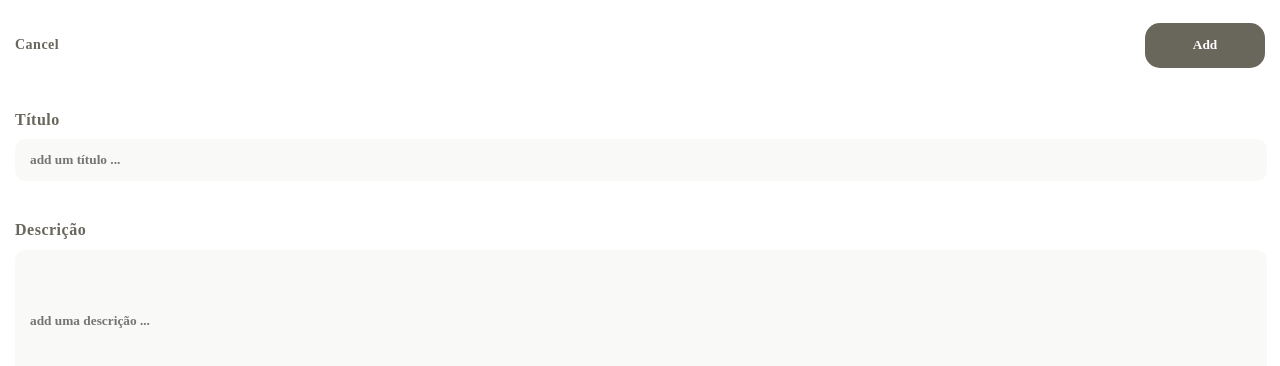
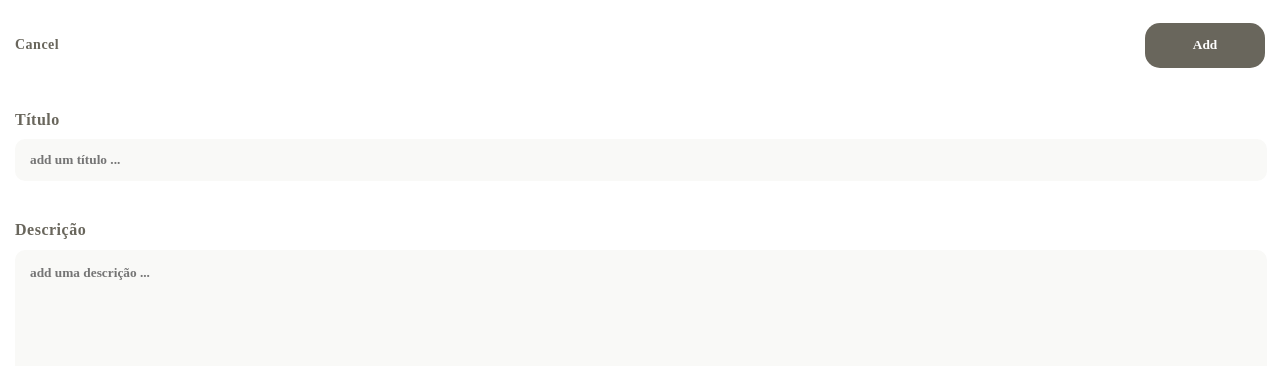
Before and after one commit to IsacLima/Simple-TodoList, a plain HTML site: page index.html in a window 1280 px wide. Shown: the part 60-426 px from the top of the page. Drawn offline with Linux system fonts and the light colour scheme; a web font is replaced by a local one.

Commit message:
feat: add tooltip style

```diff
--- a/assets/css/style.css
+++ b/assets/css/style.css
@@ -83,8 +83,14 @@ nav {
     padding-left: 15px;
 }
 
+.body__input--big::placeholder{
+    position: absolute;
+    top: 15px;
+    left: 15px;
+}
+
 .body__input--big {
-    height: 140px;
+    padding-bottom: 140px;
 }
 
 .body__description {
```
